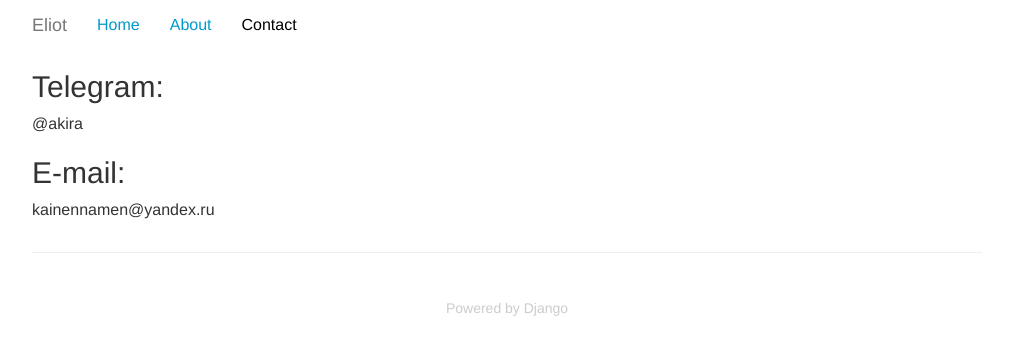
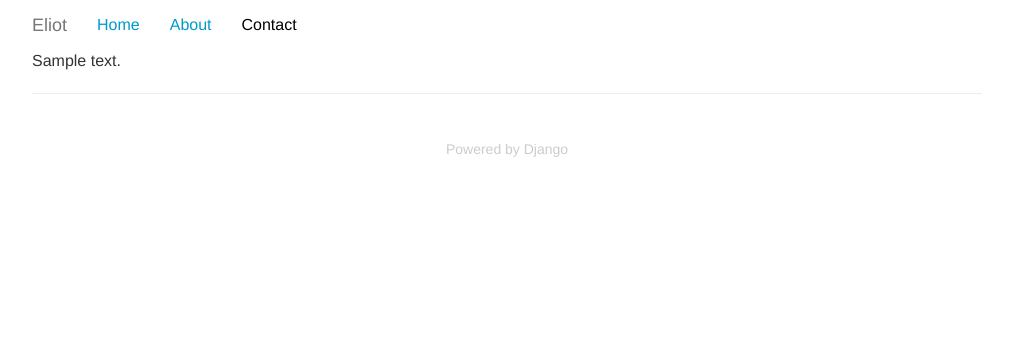
Before and after one commit to yustaseliot/django-erika, a Django app: template blog/templates/flatpages/contact.html in a window 1280 px wide. Shown: the top 355 px of the page, without its empty margins (133-1146 px from the left). Run offline with Django 3.2, Linux system fonts and the light colour scheme; the template is opened without the code that fills it: most values are stand-ins (such as "Sample title", 1, 10 or a date in 2020); data that the repository does not hold is empty; some libraries are stand-ins or nearby versions.

Commit message:
Update contact.html

```diff
--- a/blog/templates/flatpages/contact.html
+++ b/blog/templates/flatpages/contact.html
@@ -9,9 +9,6 @@
 
 {% block content %}
 <article>
-  <h2>Telegram:</h2>
-  <p>@akira</p>
-  <h2>E-mail:</h2>
-  <p>kainennamen@yandex.ru</p>
+  {{ flatpage.content }}
 </article>
 {% endblock %}
```
